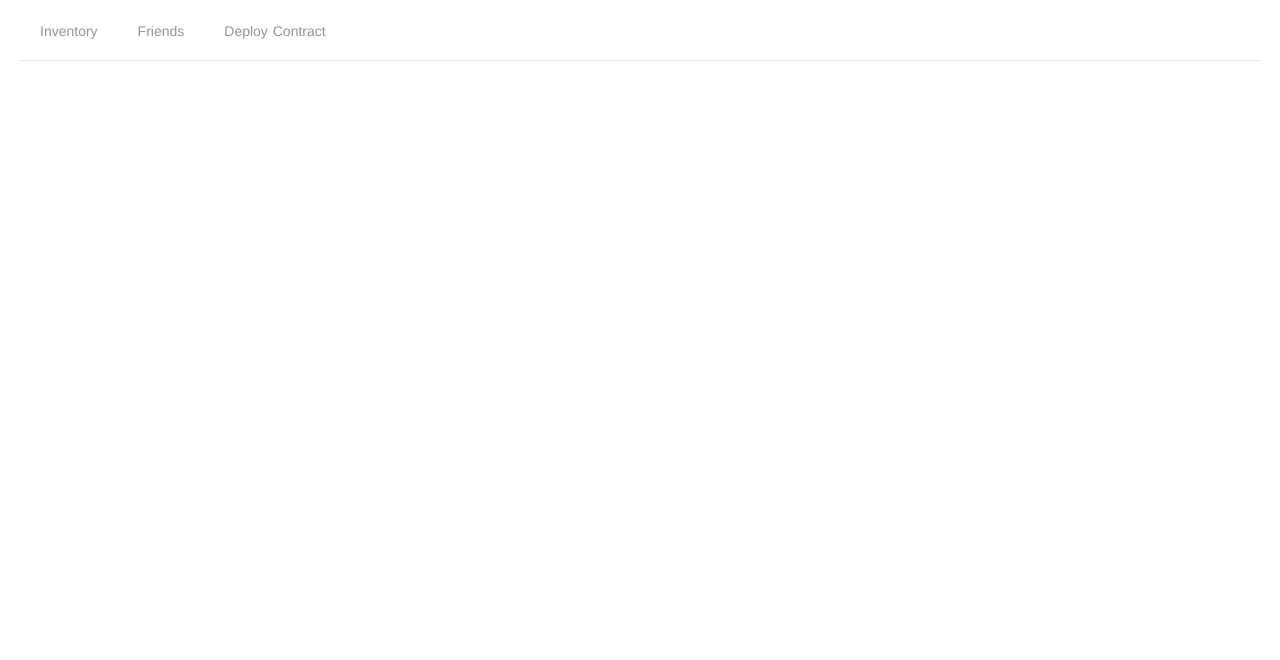
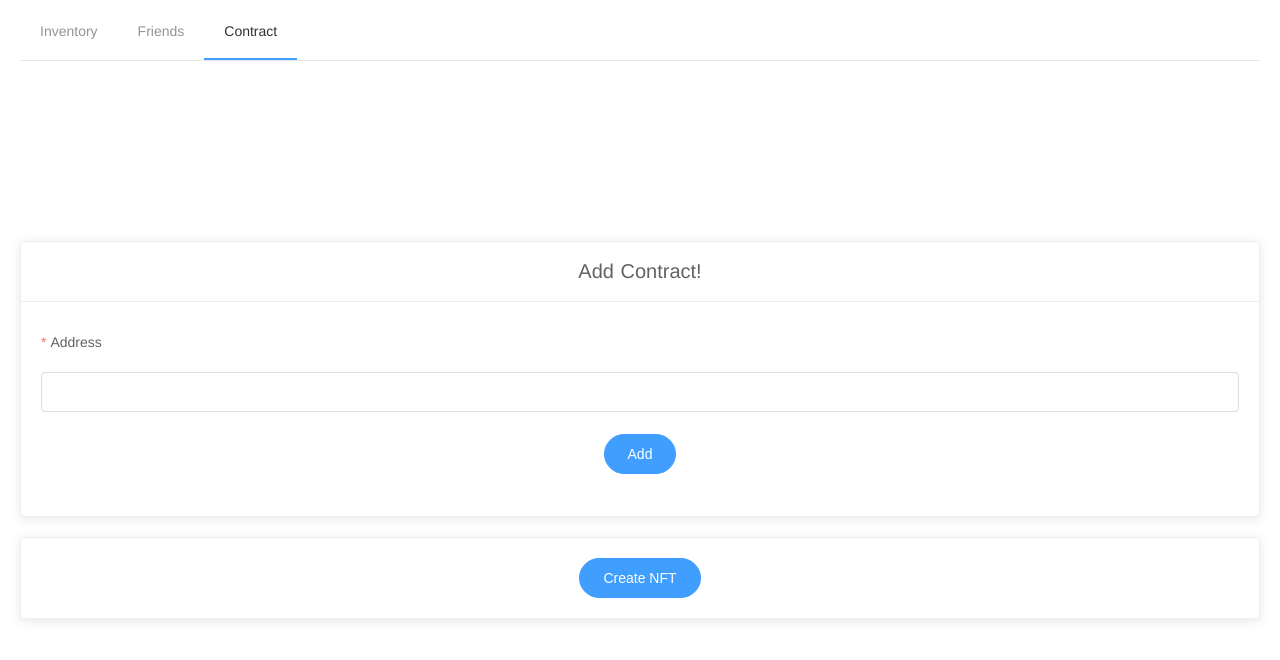
Before and after one commit to asobimobizdev/inventory-demo, a Nuxt app in the folder frontend/: page /contract in a window 1280 px wide. Shown: the top 660 px of the page. Built offline with nearby package versions, Linux system fonts and the light colour scheme.

Commit message:
Frontend: Add contract feature to contract page

```diff
--- /dev/null
+++ b/frontend/components/AddContract.vue
@@ -0,0 +1,67 @@
+<template>
+
+  <el-card class="add-box">
+
+    <div slot="header" class="clearfix">
+      <h1 align="center">Add Contract!</h1>
+    </div>
+
+    <el-form :inline="false" label-position="top" :model="form" :rules="rules" ref="form" label-width="90px" class="demo-form">
+
+      <el-form-item label="Address" prop="address">
+        <el-input v-model="form.address"></el-input>
+      </el-form-item>
+
+
+      <el-form-item align="center">
+        <el-button type="primary" @click="submitForm('form')" round>Add</el-button>
+      </el-form-item>
+
+    </el-form>
+  </el-card>
+
+</template>
+
+<script>
+export default {
+  data() {
+    return {
+      form: {
+        address: ""
+      },
+      rules: {
+        address: [
+          {
+            required: true,
+            message: "Please input a contract address",
+            trigger: "blur"
+          }
+        ]
+      }
+    };
+  },
+  methods: {
+    submitForm(formName) {
+      this.$refs[formName].validate(valid => {
+        if (!valid) return;
+
+        this.$store.dispatch("setContract", this.form.address);
+
+        this.$message({
+          message: `Address ${this.form.address} saved!`,
+          type: "success"
+        });
+
+        this.resetForm(formName);
+      });
+    },
+    resetForm(formName) {
+      this.$refs[formName].resetFields();
+    }
+  }
+};
+</script>
+
+<style lang="stylus" scoped>
+
+</style>
--- a/frontend/layouts/default.vue
+++ b/frontend/layouts/default.vue
@@ -16,9 +16,9 @@
             Friends
           </nuxt-link>
         </el-menu-item>
-        <el-menu-item index="/deploy-contract">
-          <nuxt-link to="/deploy-contract">
-            Deploy Contract
+        <el-menu-item index="/contract">
+          <nuxt-link to="/contract">
+            Contract
           </nuxt-link>
         </el-menu-item>
       </el-menu>
--- /dev/null
+++ b/frontend/pages/contract.vue
@@ -0,0 +1,39 @@
+<template>
+  <el-main class="full-centered-content">
+    <add-contract class="add-contract" ></add-contract>
+    <el-card class="create-contract-box full-centered-content">
+      <el-button @click="createContract()" type="primary" round >Create NFT</el-button>
+    </el-card>
+  </el-main>
+</template>
+
+<script>
+import dappMixin from "@/mixins/dapp";
+import AddContract from "@/components/AddContract.vue";
+
+export default {
+  mixins: [dappMixin],
+  components: {
+    "add-contract": AddContract
+  },
+  data() {
+    return {};
+  },
+  methods: {
+    createContract() {
+      this.$store.dispatch("createContract");
+    }
+  }
+};
+</script>
+
+<style lang="stylus" scoped>
+.add-contract
+  min-width 400px
+  margin-bottom 20px
+
+.create-contract-box
+  min-width 400px
+
+
+</style>
--- a/frontend/pages/deploy-contract.vue
+++ /dev/null
@@ -1,24 +0,0 @@
-<template>
-  <el-main class="full-centered-content">
-    <el-button @click="createContract()" type="primary" round >Create NFT</el-button>
-  </el-main>
-</template>
-
-<script>
-import dappMixin from "@/mixins/dapp";
-
-export default {
-  mixins: [dappMixin],
-  data() {
-    return {};
-  },
-  methods: {
-    createContract() {
-      this.$store.dispatch("createContract");
-    },
-  }
-};
-</script>
-
-<style lang="stylus" scoped>
-</style>
```
